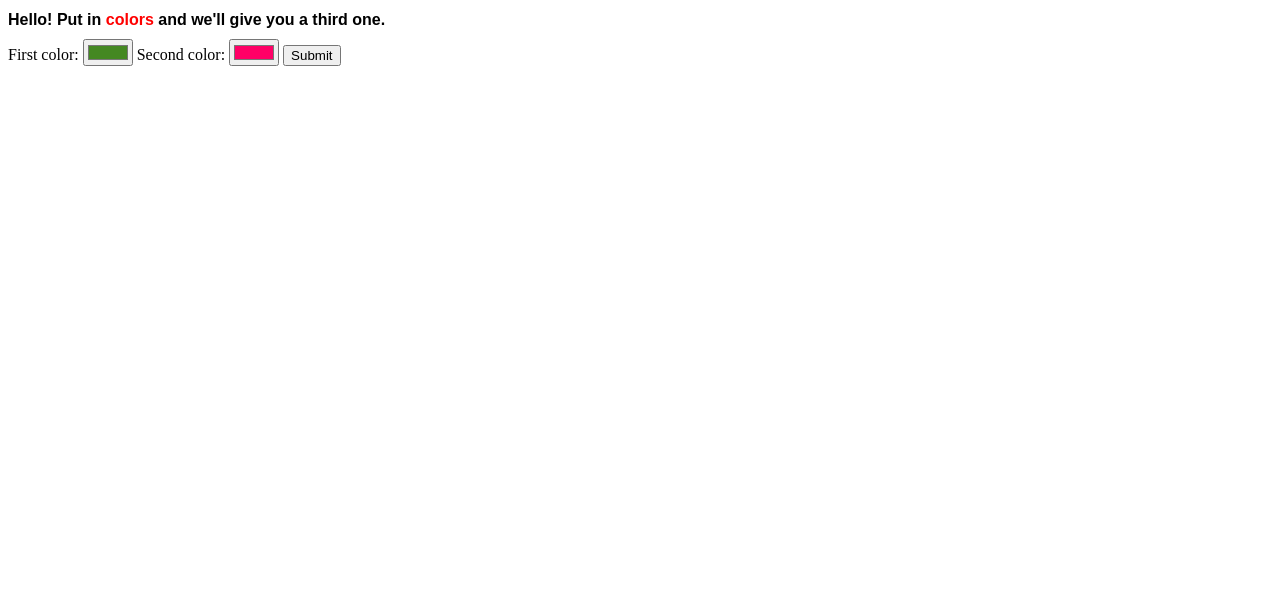
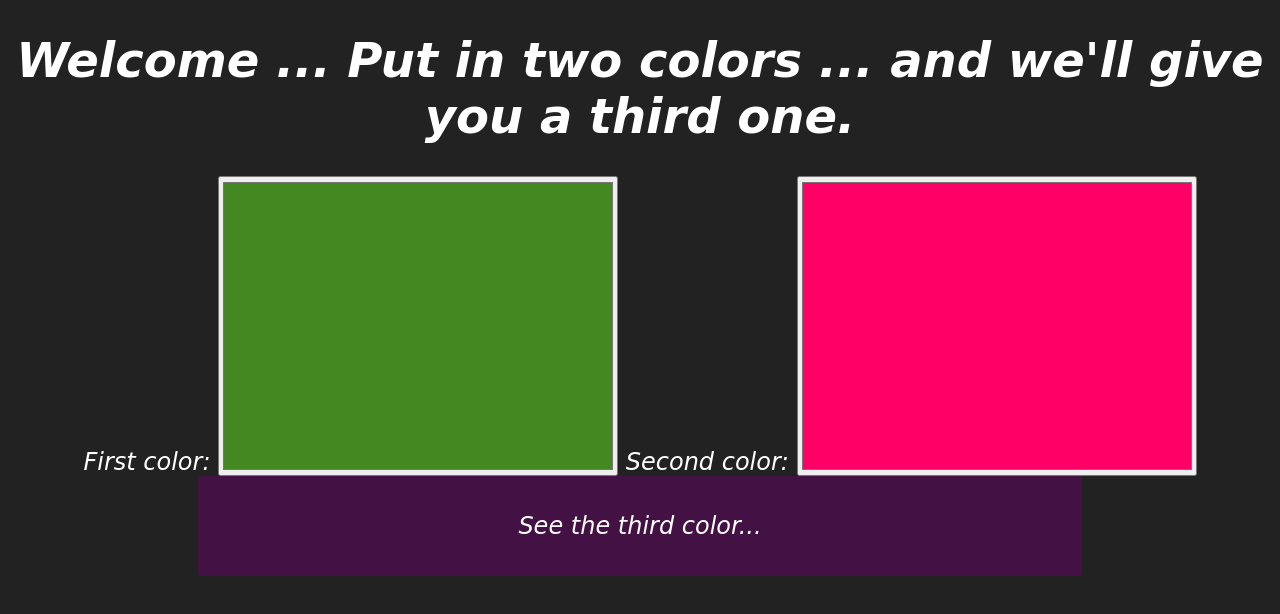
Before and after one commit to cjcjameson/that_third_color, a plain HTML site: page index.html in a window 1280 px wide. Drawn offline with nearby package versions, Linux system fonts and the light colour scheme.

Commit message:
New styling, input working, javascript shell
 - Javascript helper functions still need to be written
 - Styling looks ugly still

```diff
--- a/index.html
+++ b/index.html
@@ -4,19 +4,24 @@
 <meta charset="UTF-8">
 <title>That Third Color</title>
 <script src="scripts/colors.js"></script>
+<script src="https://code.jquery.com/jquery-2.1.1.min.js"></script>
 <link rel="stylesheet" type="text/css" href="styles/style.css">
 </head>
 
 <body>
-<h1>Hello! Put in <span class="red">colors</span> and we'll give you a third one.</h1>
+<h1>Welcome ... Put in two colors ... and we'll give you a third one.</h1>
 
 <form>
 First color:
-<input type="color" name="first_color" value="#448822">
+<input type="color" class="input" id="first-input" name="first_color" value="#448822">
 Second color:
-<input type="color" name="second_color" value="#ff0066">
-<input type="submit">
+<input type="color" class="input" id="second-input" name="second_color" value="#ff0066">
 </form>
+
+
+<div class="submit">See the third color...</div>
+
+<div class="output"></div>
 
 </body>
 
--- a/scripts/colors.js
+++ b/scripts/colors.js
@@ -1,3 +1,23 @@
 window.onload = function(){
-	alert("loaded");
+
+	$(".submit").click(generateThirdColor);
 }
+
+var generateThirdColor = function() {
+	var inputColors = $("form").serializeArray();
+	var thirdColor = calculateThirdColor(inputColors[0].value, inputColors[1].value);
+	$(".output").css("visibility","visible");
+	$(".output").html(thirdColor);
+	$(".output").css("background-color",thirdColor);
+	if (isLight(thirdColor)) {
+		$(".output").css("color","#000000");
+	}
+}
+
+var calculateThirdColor = function(color1, color2) {
+	return "#dddd99";
+}
+
+var isLight = function(color) {
+	return true;
+}
--- a/styles/style.css
+++ b/styles/style.css
@@ -1,8 +1,38 @@
-h1 {
-	font-family: sans-serif;
-	font-size: 16px;
+body {
+	background-color: #222;
+	color: white;
+	font-style: italic;
+	font-family: cursive;
+	font-size: 24px;
+	text-align: center;
 }
 
-.red {
-	color: red;
+h1 {}
+
+div {
+	margin: 5px 0px;
 }
+
+.input {
+	width: 400px;
+	height: 300px;
+}
+
+.submit {
+	background-color: #414;
+	padding: auto 10px;
+	border-radius: 4px;
+	margin: 0 auto;
+	width: 70%;
+	height: 100px;
+	line-height: 100px;
+}
+
+.output {
+	visibility: hidden;
+	width: 80%;
+	height: 200px;
+	line-height: 200px;
+	font-family: sans-serif;
+	font-style: normal;
+}
```
